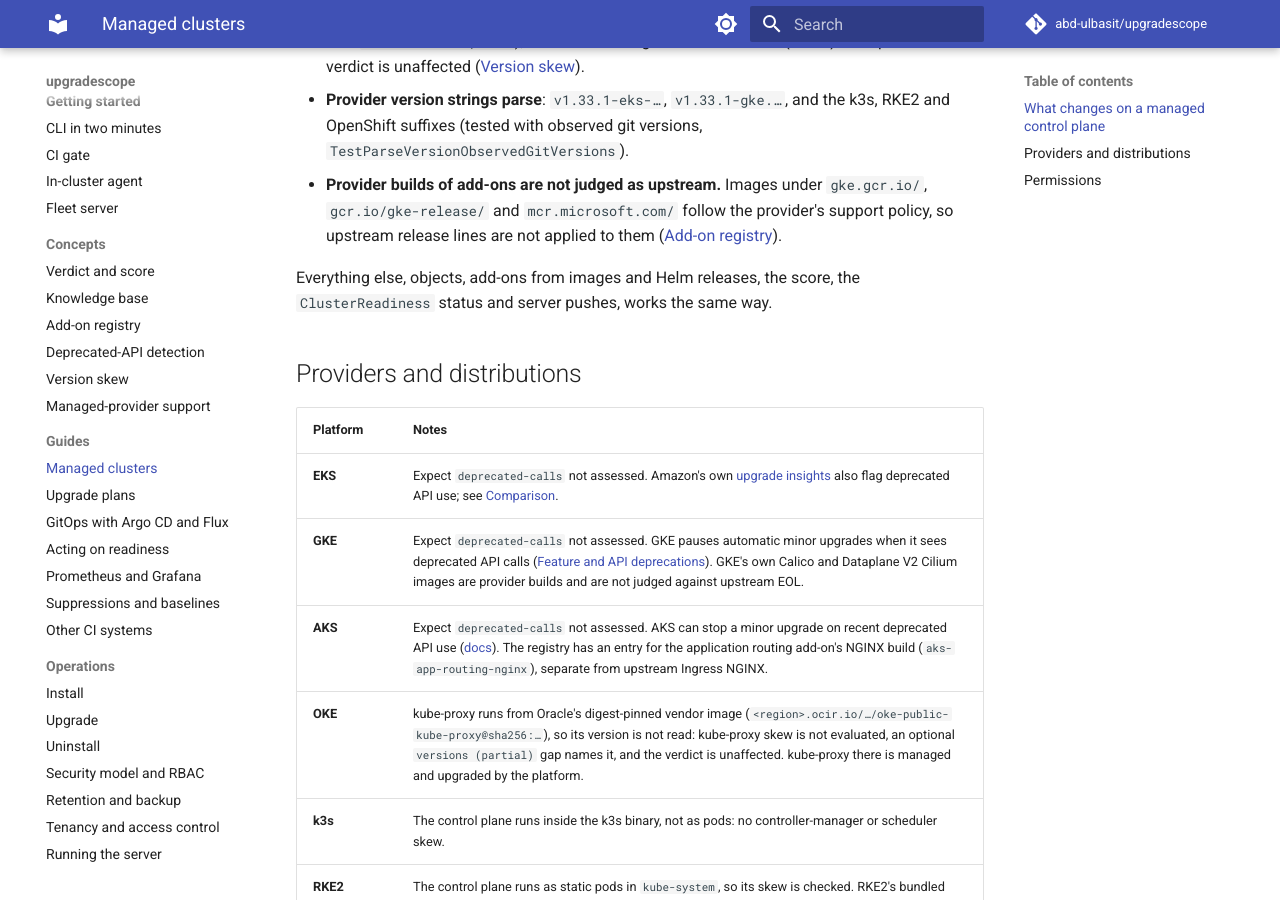
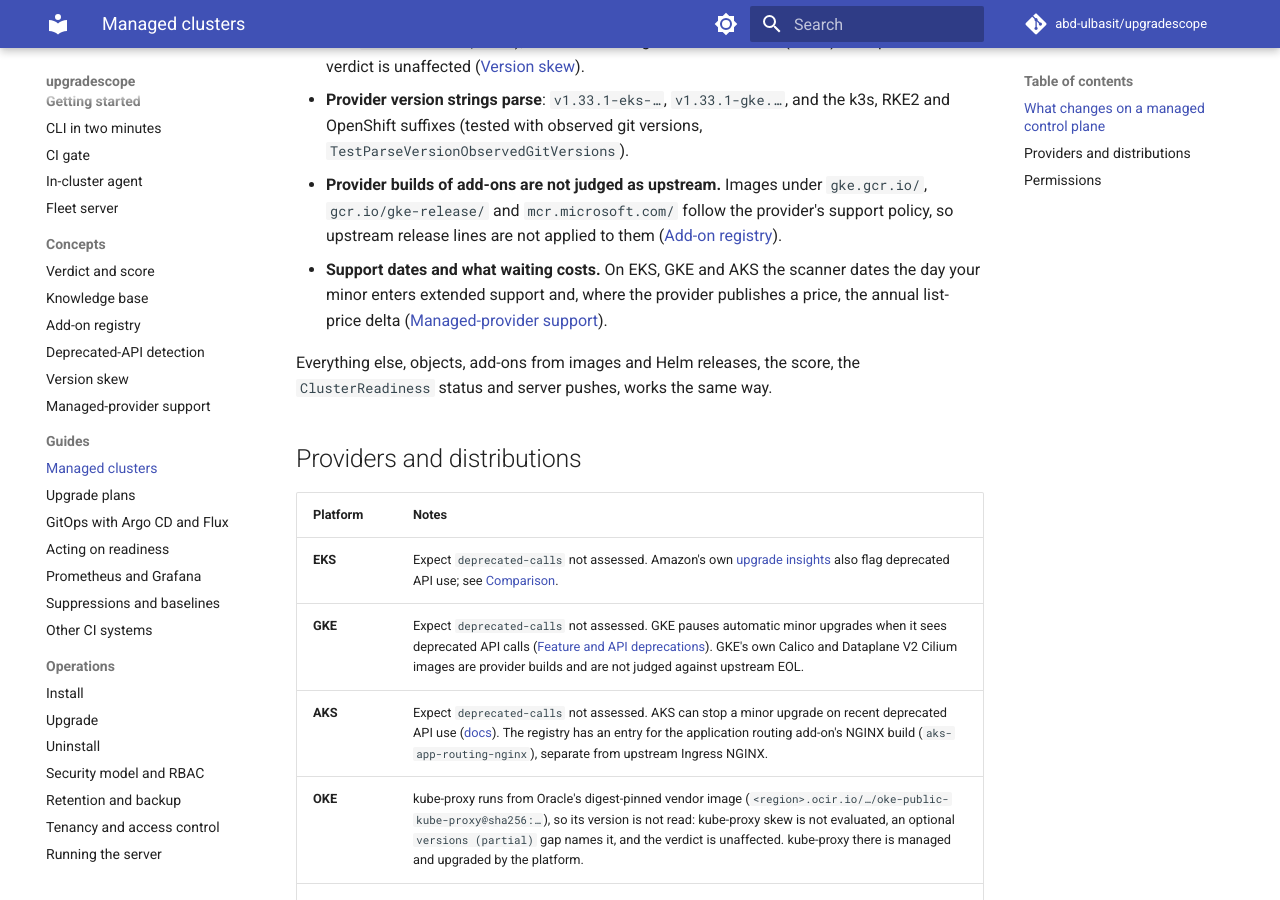
Before and after one commit to abd-ulbasit/upgradescope, an MkDocs documentation site: the page built from docs/guides/managed-clusters.md, in a window 1280 px wide and 900 px high, scrolled down 660 px. Built offline with MkDocs 1.6.1 and Material for MkDocs 9.7.7, drawn with Linux system fonts in a browser that asks for light colours; comment, search, counter and statistics services are not loaded.

Commit message:
docs(guides): link the managed-clusters guide to the support-lifecycle page
Refs #77

Co-Authored-By: Claude Fable 5 <noreply@anthropic.com>

```diff
--- a/docs/guides/managed-clusters.md
+++ b/docs/guides/managed-clusters.md
@@ -34,6 +34,10 @@ see.
   `gke.gcr.io/`, `gcr.io/gke-release/` and `mcr.microsoft.com/` follow the
   provider's support policy, so upstream release lines are not applied to
   them ([Add-on registry](../concepts/addon-registry.md)).
+- **Support dates and what waiting costs.** On EKS, GKE and AKS the scanner
+  dates the day your minor enters extended support and, where the provider
+  publishes a price, the annual list-price delta
+  ([Managed-provider support](../concepts/support-lifecycle.md)).
 
 Everything else, objects, add-ons from images and Helm releases, the score,
 the `ClusterReadiness` status and server pushes, works the same way.
```
